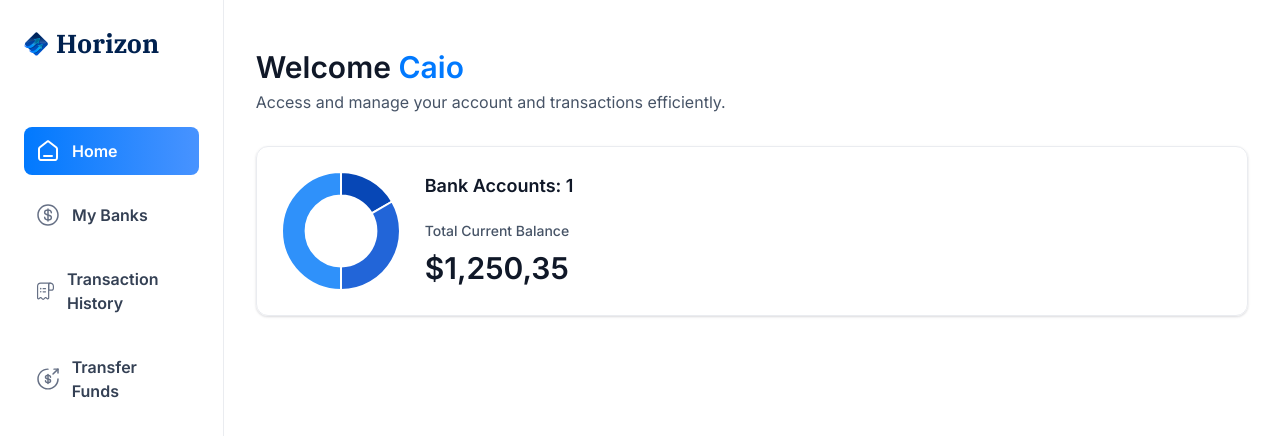
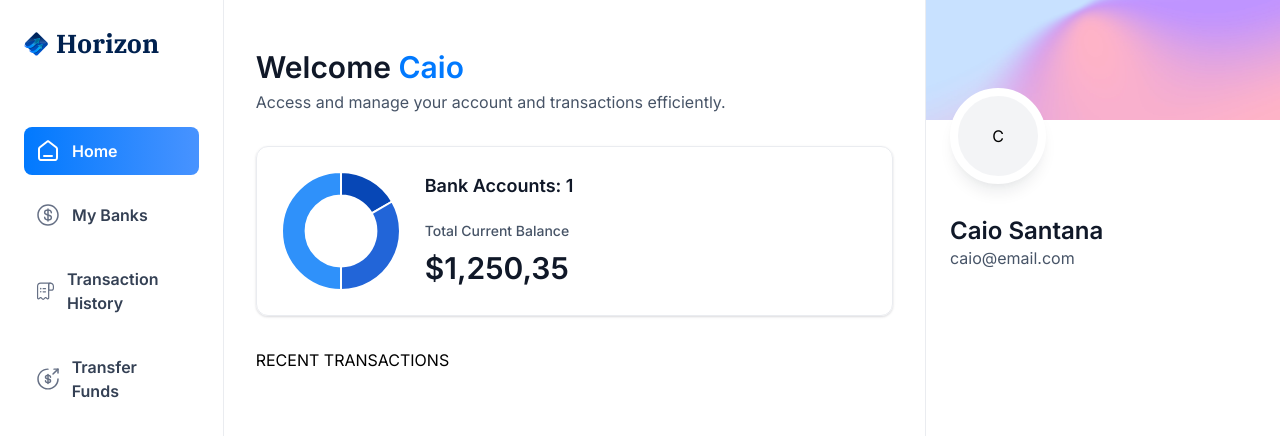
Before and after one commit to brnoliveira110/horizonbank, a Next.js app: page / in a window 1280 px wide. Shown: the top 436 px of the page. Built offline with nearby package versions, Linux system fonts and the light colour scheme.

Commit message:
Inicio da criação da sidebar

```diff
--- a/app/(root)/page.tsx
+++ b/app/(root)/page.tsx
@@ -1,9 +1,14 @@
 import { HeaderBox } from "@/components/HeaderBox";
+import { RightSidebar } from "@/components/RightSidebar";
 import { TotalBalanceBox } from "@/components/ui/TotalBalanceBox";
 import React from "react";
 
 const Home = () => {
-  const loggedIn = { firstName: "Caio" };
+  const loggedIn = {
+    firstName: "Caio",
+    lastName: "Santana",
+    email: "caio@email.com",
+  };
 
   return (
     <section className="home">
@@ -22,7 +27,9 @@
             totalCurrentBalance={1250.35}
           />
         </header>
+        RECENT TRANSACTIONS
       </div>
+      <RightSidebar user={loggedIn} transactions={[]} banks={[]} />
     </section>
   );
 };
--- /dev/null
+++ b/components/RightSidebar.tsx
@@ -0,0 +1,23 @@
+import React from "react";
+
+export const RightSidebar = ({ user, transactions, banks }) => {
+  return (
+    <aside className="right-sidebar">
+      <section className="flex flex-col pb-8">
+        <div className="profile-banner" />
+        <div className="profile">
+          <div className="profile-img">
+            <span>{user.firstName[0]}</span>
+          </div>
+
+          <div className="profile-details">
+            <h1 className="profile-name">
+              {user.firstName} {user.lastName}
+            </h1>
+            <p className="profile-email">{user.email}</p>
+          </div>
+        </div>
+      </section>
+    </aside>
+  );
+};
```
